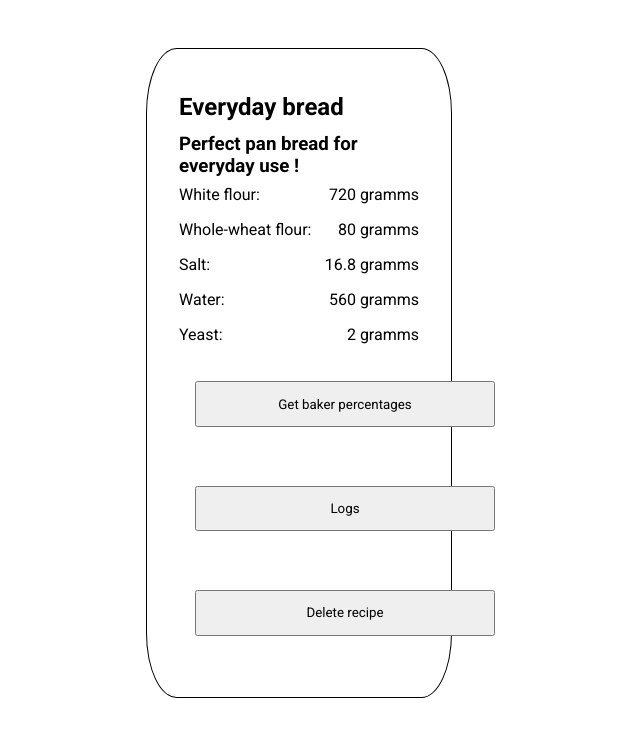
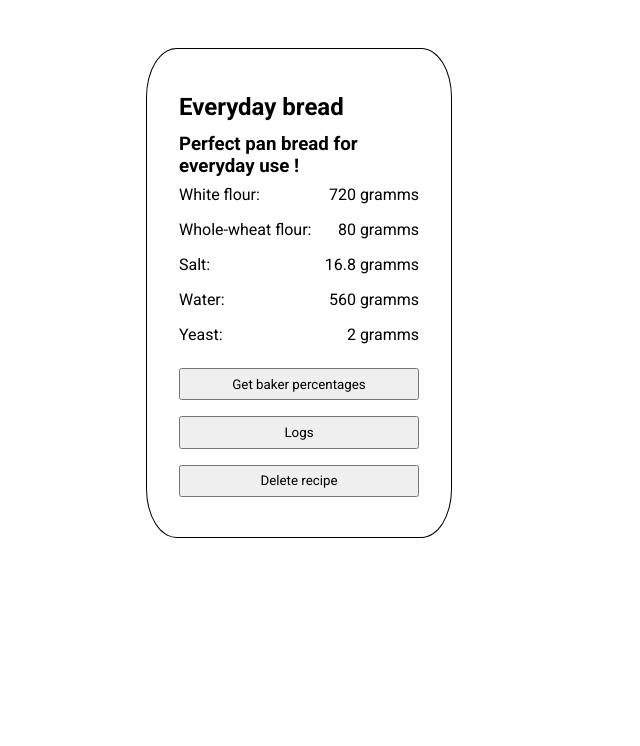
Before and after one commit to ahorguelin/cs50_final_project, a Flask app: page / in a window 1280 px wide. Shown: the part 102-848 px from the top of the page, without its empty margins (341-981 px from the left). After the commit the page ends 640 px from the top, so only its background shows below. Run offline with Flask 2, Linux system fonts and the light colour scheme; a user stored in the database is signed in.

Commit message:
Finished log feature recipe form front-end

```diff
--- a/app.py
+++ b/app.py
@@ -46,7 +46,6 @@ def bread():
             return render_template('bread_engine.html', ingredients = db_ingredients, recipe = recipe, description = description)
 
         for element in form_ingredients:
-            print(element)
             if form_ingredients[element] == '':
                 flash('You cannot add an ingredient without a weight. Please try again', 'info')
                 return render_template('bread_engine.html', ingredients = db_ingredients, recipe = recipe, description = description)
@@ -138,10 +137,9 @@ def delete_recipe():
 @app.route("/recipe_logs", methods=["GET","POST"])
 def view_logs():
     if request.method != 'POST':
-        user_id = session['user_id']
-        #recipe_logs = c.
         return render_template('recipe_logs.html')
     else:
+        user_id = session['user_id']
         recipe_id = request.form['recipe_id']
         recipe_info = c.execute("SELECT r.id, r.name as recipe_name, r.description FROM recipes r WHERE r.id = ?;", (recipe_id,)).fetchone()
         recipe_logs = c.execute("SELECT * FROM recipes_logs WHERE recipe_id = ? ORDER BY date ASC", (recipe_id,))
@@ -153,9 +151,20 @@ def add_logs():
     if request.method != 'POST':
         return redirect('/')
     else:
+        recipe_id = request.form['recipe_id']
         form_log = request.form.to_dict()
+        log_to_insert = ()
+        for element in form_log.values():
+            if element == '':
+                flash('Please enter all the information in the form to add the log', 'info')
+                return redirect('/recipe_logs')
+            else:
+                log_to_insert += (element,)
+        c.execute("INSERT INTO recipes_logs (temperature, bf_time, proof_time, comment, recipe_id) VALUES(?,?,?,?,?)", log_to_insert)
+        conn.commit()
+        print(log_to_insert)
         flash('Log added!', 'info')
-        return redirect('/recipe_logs')
+        return redirect('/')
 
 
 #register logic
--- a/static/script.js
+++ b/static/script.js
@@ -36,6 +36,7 @@ document.addEventListener('DOMContentLoaded', function(){
         newInput.setAttribute('id', ingredient_name);
         newInput.setAttribute('type', 'number');
         newInput.setAttribute('step', '0.1');
+        newInput.setAttribute('min', '0');
         newInput.setAttribute('placeholder', 'Weight in gramms');
         newInput.setAttribute('name', ingredient_id);
 
--- a/static/style.css
+++ b/static/style.css
@@ -51,6 +51,11 @@
     margin: 1em 0;
 }
 
+.flash_message_container{
+    margin-top: 2em;
+    text-align: center;
+}
+
 a{
     text-decoration: none;
     color: #646464;
@@ -77,14 +82,14 @@ h1{
     margin: 1em 0;
 }
 
-form{
+.bread-form{
     margin: auto;
     max-width: 25vw;
     min-width: 300px;
     padding: 1em;
 }
 
-form input{
+.bread-form input{
     width: 100%;
     display: block;
     margin: 1em 0;
@@ -117,6 +122,17 @@ input[type=number]{
     width: 45%;
     padding: 0.5em;
     margin: 0;
+}
+
+/* action form styling */
+.action-form{
+    margin: 1em 0 0.5em 0;
+}
+
+
+.action-form > input{
+    padding: 0.5em;
+    width: 100%;
 }
 
 /* user recipes styling */
--- a/templates/bread_engine.html
+++ b/templates/bread_engine.html
@@ -11,7 +11,7 @@
                 {% endfor %}
             {% endif %}
         {% endwith %}
-        <form action="/bread_engine" method="post" id="ingredient-form">
+        <form class="bread-form" action="/bread_engine" method="post" id="ingredient-form">
             <input type="text" name="name" autocomplete="off" autofocus placeholder="Recipe Name" value="{{ recipe if recipe }}"/>
             <input type="text" name="description" autocomplete="off" placeholder="Recipe description" value ="{{ description if description }}">
             <button id="add-ingredient" type="button">Add ingredient</button>
--- a/templates/recipes.html
+++ b/templates/recipes.html
@@ -4,6 +4,7 @@
 
 {% block main %}
 {% if "user_id" in session %}
+        <div class="flash_message_container">
             {% with messages = get_flashed_messages() %}
                 {% if messages %}
                     {% for message in messages %}
@@ -11,6 +12,7 @@
                     {% endfor %}
                 {% endif %}
             {% endwith %}
+        </div>
         <div class="flex">
             {% for recipe in user_recipes %}
                 <div class="card">
@@ -24,16 +26,16 @@
                             </div>
                             {% endif %}
                         {% endfor %}
-                    <div class="action-forms">
-                        <form action="/baker_per" method="post">
+                    <div class="action">
+                        <form class="action-form" action="/baker_per" method="post">
                             <input type="number" class="input-hidden" name="recipe_id" value="{{ recipe["id"] }}">
                             <input type="submit" value="Get baker percentages">
                         </form>
-                        <form action="/recipe_logs" method="post">
+                        <form class="action-form" action="/recipe_logs" method="post">
                             <input type="number" class="input-hidden" name="recipe_id" value="{{ recipe["id"] }}">
                             <input type="submit" value="Logs">
                         </form>
-                        <form action="/delete" method="post">
+                        <form class="action-form" action="/delete" method="post">
                             <input type="number" class="input-hidden" name="recipe_id" value="{{ recipe["id"] }}">
                             <input type="submit" value="Delete recipe">
                         </form>
```
Also changed, not shown: templates/layout.html (+0 -8 lines), templates/recipe_logs.html (+10 -10 lines), bakery.db. Lines whose indentation alone changed are shown as unchanged.
